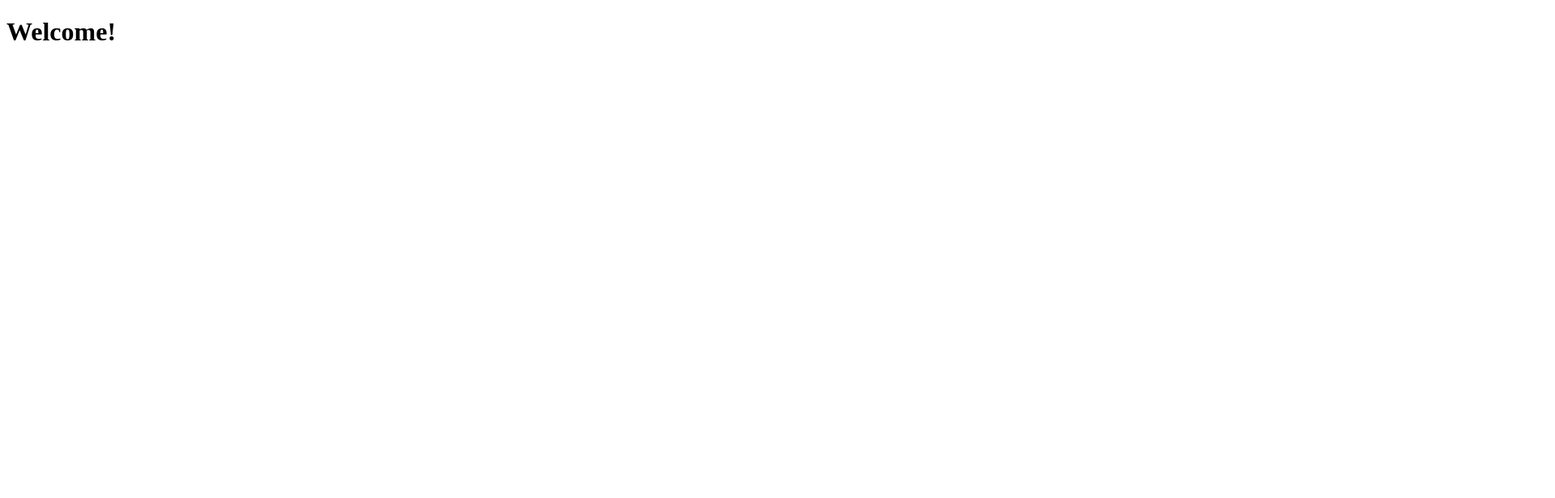
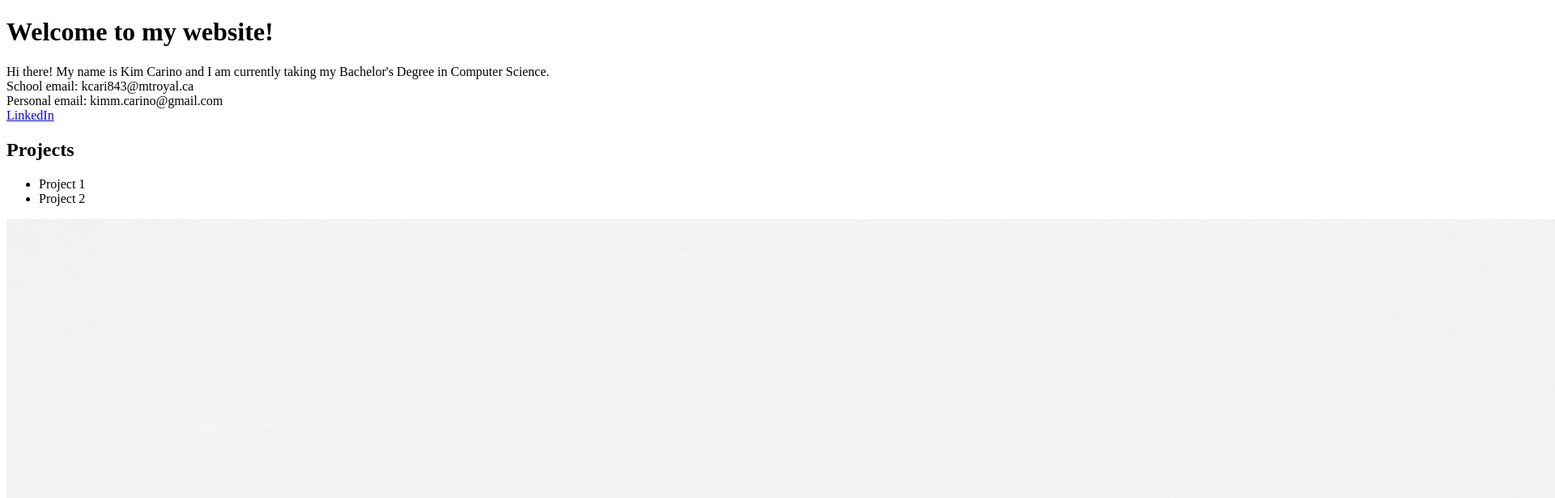
Before and after one commit to kmmie/kmmie, a plain HTML site: page index.html in a window 1280 px wide. Shown: the top 616 px of the page at 81% size, 1920 px wide, since content can reach past the window. Drawn offline with Linux system fonts and the light colour scheme.

Commit message:
Edited html file
Added headers, paragraphs, and unordered list

```diff
--- a/index.html
+++ b/index.html
@@ -6,6 +6,23 @@
     <title>Kim Carino</title>
 </head>
 <body>
-   <h1>Welcome!</h1>
+
+   <h1>Welcome to my website!</h1>
+   <p>
+        Hi there! My name is Kim Carino and I am currently taking my Bachelor's Degree in Computer Science.<br>
+        School email: kcari843@mtroyal.ca<br>
+        Personal email: kimm.carino@gmail.com<br>
+        <a href="www.linkedin.com/in/kimcarino" target="_blank">LinkedIn</a>
+   </p>
+
+   <h2>Projects</h2>
+   <p>
+    <ul>
+        <li>Project 1</li>
+        <li>Project 2</li>
+    </ul>
+   </p>
+
+   <img src="flower.jpg">
 </body>
 </html>
```
Also changed, not shown: flower.jpg (added).
